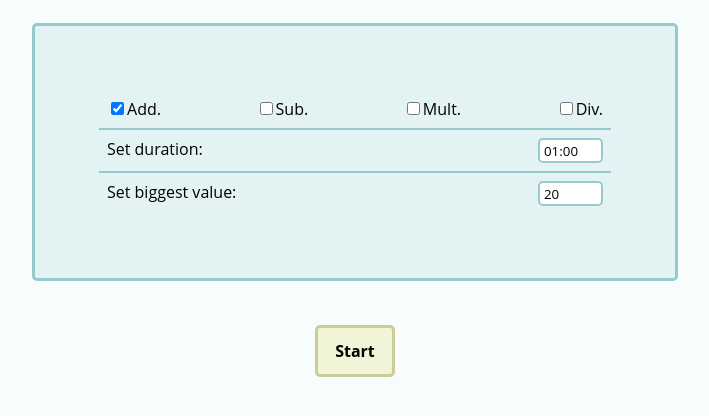
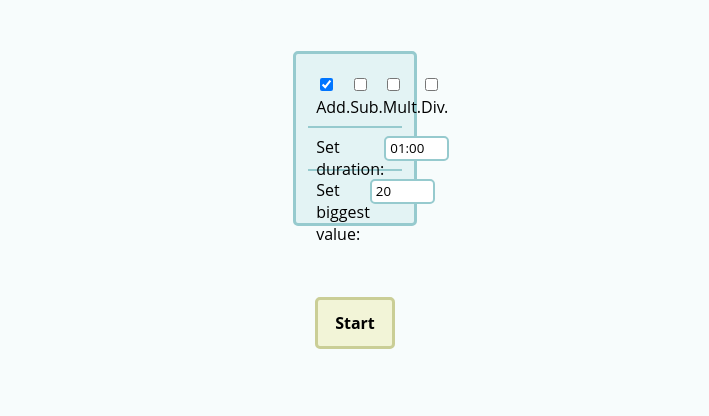
Before and after one commit to pablomartan/arithmetic, a React app: page / in a window 1280 px wide. Shown: the top 416 px of the page, without its empty margins (285-994 px from the left). Built offline with nearby package versions, Linux system fonts and the light colour scheme.

Commit message:
feat: set body to flex and justify content to center in App.css

```diff
--- a/src/App.css
+++ b/src/App.css
@@ -19,6 +19,10 @@
 }
 
 html, body {
+  display: flex;
+  flex-direction: row;
+  justify-content: center;
+
   height: 100%;
   margin: 0;
 
```
